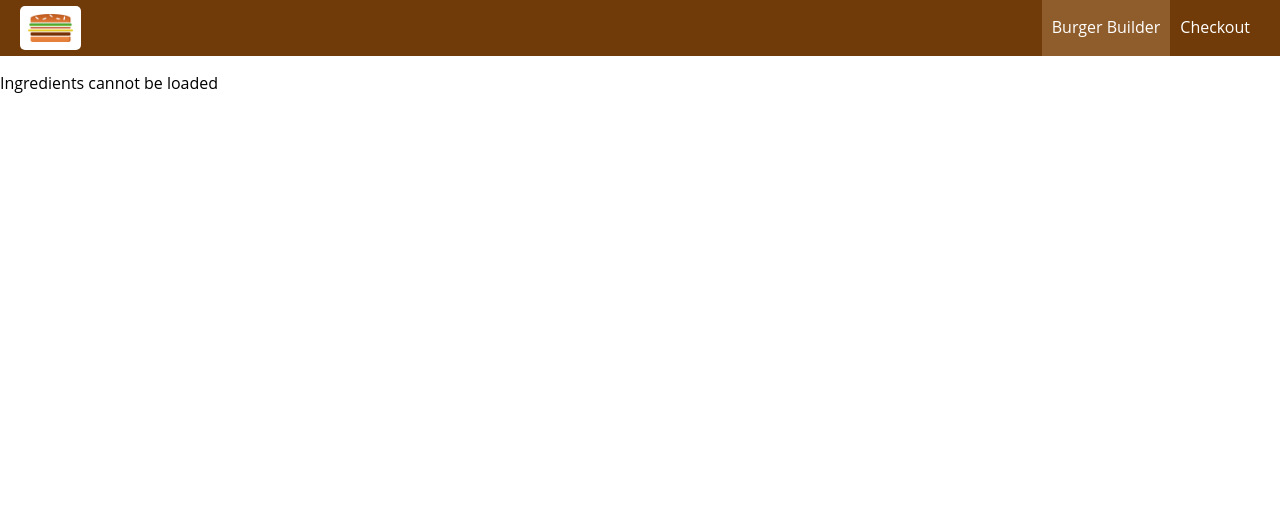
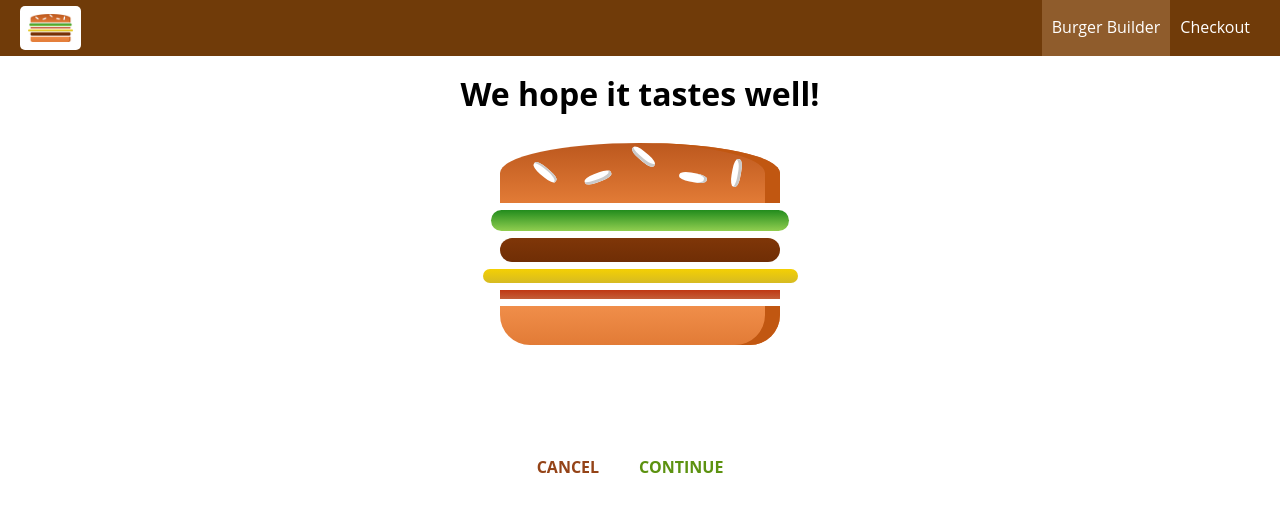
Before and after one commit to Zawad1879/My-Burger, a React app: page /checkout in a window 1280 px wide. Shown: the top 512 px of the page. Built offline with nearby package versions, Linux system fonts and the light colour scheme; no server answers.

Commit message:
Add checkout container and routing

```diff
--- a/package.json
+++ b/package.json
@@ -37,6 +37,7 @@
     "react": "^16.2.0",
     "react-dev-utils": "^5.0.0",
     "react-dom": "^16.2.0",
+    "react-router-dom": "^4.2.2",
     "style-loader": "0.19.0",
     "sw-precache-webpack-plugin": "0.11.4",
     "url-loader": "0.6.2",
--- a/src/App.js
+++ b/src/App.js
@@ -1,13 +1,18 @@
 import React, { Component } from 'react';
+import { Route, Switch } from 'react-router-dom';
 import Layout from './components/Layout/Layout';
 import BurgerBuilder from './containers/BurgerBuilder/BurgerBuilder';
+import Checkout from './containers/Checkout/Checkout';
 
 class App extends Component {
   render() {
     return (
       <div>
         <Layout>
-          <BurgerBuilder />
+        <Switch>
+          <Route path = "/checkout" component = { Checkout } />
+          <Route path = "/" component = { BurgerBuilder } />
+        </Switch>
         </Layout>
       </div>
     );
--- /dev/null
+++ b/src/components/Order/CheckoutSummary/CheckoutSummary.css
@@ -0,0 +1,11 @@
+.CheckoutSummary {
+	text-align : center;
+	width : 80%;
+	margin : auto;
+}
+
+@media (min-width : 600px){
+	.CheckoutSummary {
+		width : 500px;
+	}
+}
--- /dev/null
+++ b/src/components/Order/CheckoutSummary/CheckoutSummary.js
@@ -0,0 +1,23 @@
+import React from 'react';
+import Burger from '../../Burger/Burger';
+import Button from '../../UI/Button/Button';
+import classes from './CheckoutSummary.css';
+
+const checkoutSummary = (props) => {
+	return (
+		<div className = {classes.CheckoutSummary}>
+			<h1>We hope it tastes well!</h1>
+			<div style = {{width : '100%', margin : 'auto'}}>
+				<Burger ingredients = {props.ingredients}/>
+			</div>
+			<Button
+				btnType = "Danger"
+				clicked>CANCEL</Button>
+			<Button
+				btnType = "Success"
+				clicked>CONTINUE</Button>
+		</div>
+	);
+}
+
+export default checkoutSummary;
--- a/src/containers/BurgerBuilder/BurgerBuilder.js
+++ b/src/containers/BurgerBuilder/BurgerBuilder.js
@@ -28,6 +28,7 @@
 	}
 
 	componentDidMount () {
+		console.log(this.props);
 		axios.get('https://react-my-burger-8b4f4.firebaseio.com/ingredients.json')
 			.then(response => {
 				this.setState({ingredients : response.data});
@@ -88,28 +89,28 @@
 	}
 
 	purchaseContinueHandler = () => {
-		this.setState({loading : true});
-		const order = {
-			ingredients : this.state.ingredients,
-			price : this.state.totalPrice,
-			customer : {
-				name : 'Zawad',
-				address : {
-					street : 'TestStreet 1',
-					zipCode : '41321',
-					country : 'Germany'
-				},
-				email : 'test@test.com'
-			},
-			deliveryMethod : 'fastest'
-		}
-		axios.post('/orders.json', order)
-			.then(response => {
-				this.setState({ loading : false, purchasing : false });
-			})
-			.catch(error => {
-				this.setState({ loading : false, purchasing : false });
-			});
+		// this.setState({loading : true});
+		// const order = {
+		// 	ingredients : this.state.ingredients,
+		// 	price : this.state.totalPrice,
+		// 	customer : {
+		// 		name : 'Zawad',
+		// 		address : {
+		// 			street : 'TestStreet 1',
+		// 			zipCode : '41321',
+		// 			country : 'Germany'
+		// 		},
+		// 		email : 'test@test.com'
+		// 	},
+		// 	deliveryMethod : 'fastest'
+		// }
+		// axios.post('/orders.json', order)
+		// 	.then(response => {
+		// 		this.setState({ loading : false, purchasing : false });
+		// 	})
+		// 	.catch(error => {
+		// 		this.setState({ loading : false, purchasing : false });
+		// 	});
 	}
 
 	errorConfirmedHandler = () => {
--- /dev/null
+++ b/src/containers/Checkout/Checkout.js
@@ -0,0 +1,23 @@
+import React, { Component } from 'react';
+import CheckoutSummary from '../../components/Order/CheckoutSummary/CheckoutSummary';
+
+class Checkout extends Component {
+	state = {
+		ingredients : {
+			salad : 1,
+			meat : 1,
+			cheese : 1,
+			bacon : 1
+		}
+	}
+
+	render () {
+		return (
+			<div>
+				<CheckoutSummary ingredients = {this.state.ingredients} />
+			</div>
+		);
+	}
+}
+
+export default Checkout;
--- a/src/index.js
+++ b/src/index.js
@@ -3,6 +3,13 @@
 import './index.css';
 import App from './App';
 import registerServiceWorker from './registerServiceWorker';
+import { BrowserRouter } from 'react-router-dom';
 
-ReactDOM.render(<App />, document.getElementById('root'));
+const app = (
+	<BrowserRouter>
+		<App />
+	</BrowserRouter>
+);
+
+ReactDOM.render(app, document.getElementById('root'));
 registerServiceWorker();
```
Also changed, not shown: 1 other file (tests, documents, lock files or other folders).
